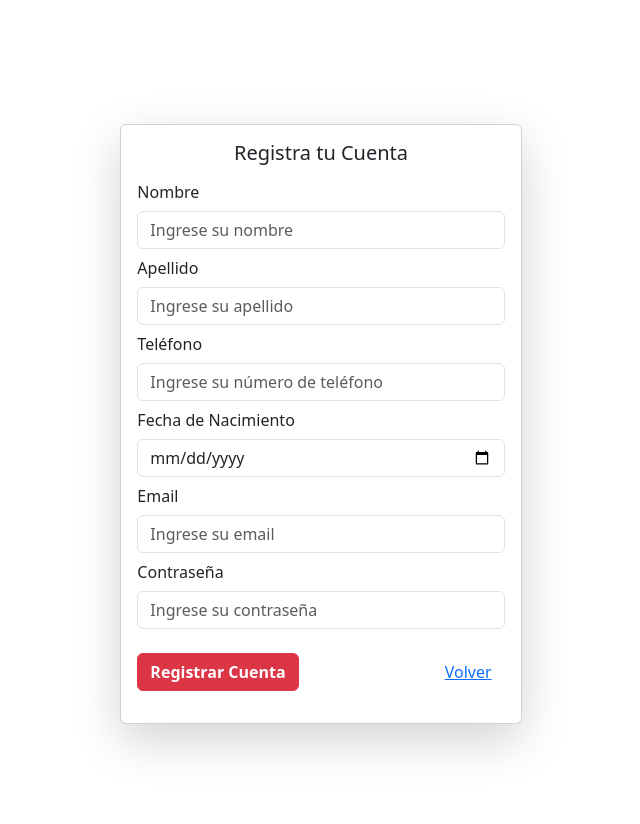
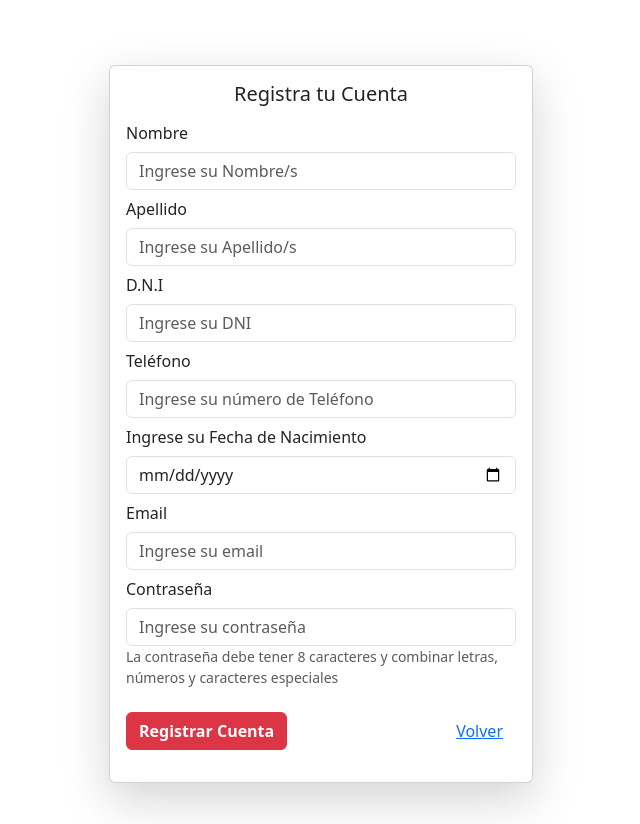
Before and after one commit to JoaquinManuelGonzalez/CaritasTrade, a Django app: page /registration_form/ in a window 1280 px wide. Shown: the whole page, without its empty margins (319-959 px from the left). Run offline with Django 5.2, Linux system fonts and the light colour scheme.

Commit message:
intento de registro

```diff
--- /dev/null
+++ b/affiliate_registration/register_form.py
@@ -0,0 +1,10 @@
+from django import forms
+
+class Register_Form(forms.Form):
+    dni = forms.CharField(label="dni", max_length=8)
+    email = forms.EmailField(label="email")
+    name = forms.CharField(label="name", max_length=20)
+    surname = forms.CharField(label="surname", max_length=20)
+    phone_number = forms.CharField(label="phone_number", max_length=10)
+    birth_day = forms.DateField(label="birth_day")
+    password = forms.CharField(label="password", max_length=8)
--- a/affiliate_registration/templates/registration_form.html
+++ b/affiliate_registration/templates/registration_form.html
@@ -15,32 +15,54 @@
         />
     </head>
     <body class="bg-bg-body-tertiary">
+        {% if error_text%}
+            <div
+                class="alert alert-primary alert-dismissible fade show"
+                role="alert"
+            >
+                <button
+                    type="button"
+                    class="btn-close"
+                    data-bs-dismiss="alert"
+                    aria-label="Close"
+                ></button>
+                <strong>Error: {{error_text}}</strong> Alert Content
+            </div>
+        {% endif %}
 
-        <div class="container-fluid d-flex justify-content-center align-items-center" style="height: 100vh;">
+        <div class="container-fluid d-flex justify-content-center align-items-center" style="height: 100vh; width: 35%">
             <div class="card shadow-lg">
                 <div class="card-body">
                     <h5 class="card-title text-center mb-2">Registra tu Cuenta</h5>
-                    <form>
+                    <form method="post">
+                        {% csrf_token %}
+                        {{ form.errors }}
                         <div class="form-group row">
                             <label for="inputFirstName" class="col-sm-9 col-form-label">Nombre</label>
                             <div class="col-sm-15">
-                                <input type="text" class="form-control" id="inputFirstName" placeholder="Ingrese su nombre" required>
+                                <input type="text" class="form-control" id="inputFirstName" placeholder="Ingrese su Nombre/s" required>
                             </div>
                         </div>
                         <div class="form-group row">
                             <label for="inputLastName" class="col-sm-9 col-form-label">Apellido</label>
                             <div class="col-sm-15">
-                                <input type="text" class="form-control" id="inputLastName" placeholder="Ingrese su apellido" required>
+                                <input type="text" class="form-control" id="inputLastName" placeholder="Ingrese su Apellido/s" required>
+                            </div>
+                        </div>
+                        <div class="form-group row">
+                            <label for="inputLastName" class="col-sm-9 col-form-label">D.N.I</label>
+                            <div class="col-sm-15">
+                                <input type="text" class="form-control" id="inputDNI" placeholder="Ingrese su DNI" required>
                             </div>
                         </div>
                         <div class="form-group row">
                             <label for="inputPhone" class="col-sm-9 col-form-label">Teléfono</label>
                             <div class="col-sm-15">
-                                <input type="tel" class="form-control" id="inputPhone" placeholder="Ingrese su número de teléfono" required>
+                                <input type="tel" class="form-control" id="inputPhone" placeholder="Ingrese su número de Teléfono" required>
                             </div>
                         </div>
                         <div class="form-group row">
-                            <label for="inputDOB" class="col-sm-9 col-form-label">Fecha de Nacimiento</label>
+                            <label for="inputDOB" class="col-sm-9 col-form-label">Ingrese su Fecha de Nacimiento</label>
                             <div class="col-sm-15">
                                 <input type="date" class="form-control" id="inputDOB" required>
                             </div>
@@ -55,6 +77,7 @@
                             <label for="inputPassword" class="col-sm-9 col-form-label">Contraseña</label>
                             <div class="col-sm-15">
                                 <input type="password" class="form-control" id="inputPassword" placeholder="Ingrese su contraseña" required>
+                                <small id="passwordHelp" class="form-text text-muted">La contraseña debe tener 8 caracteres y combinar letras, números y caracteres especiales</small>
                             </div>
                         </div>
                         <div class="form-group row mt-4 ">
@@ -81,5 +104,12 @@
             integrity="sha384-BBtl+eGJRgqQAUMxJ7pMwbEyER4l1g+O15P+16Ep7Q9Q+zqX6gSbd85u4mG4QzX+"
             crossorigin="anonymous"
         ></script>
+
+        <script>
+            var alertList = document.querySelectorAll(".alert");
+            alertList.forEach(function (alert) {
+                new bootstrap.Alert(alert);
+            });
+        </script>
     </body>
 </html>
--- a/affiliate_registration/views.py
+++ b/affiliate_registration/views.py
@@ -1,5 +1,83 @@
+from django.http import HttpResponseRedirect
 from django.shortcuts import render
+from django.core.exceptions import ValidationError
+from datetime import date
+import re
 
-# Create your views here.
+from . import register_form
+from data_base.models import Affiliate, Reputation
+
+
+def exist_email(new_email):
+    if Affiliate.objects.filter(email=new_email).exists():
+        raise ValidationError(
+            "El email ingresado ya se encuentra registrado en el sistema.")
+
+
+def exist_dni(new_dni):
+    if Affiliate.objects.filter(dni=new_dni).exists():
+        raise ValidationError(
+            "El D.N.I ingresado ya se encuentra registrado en el sistema.")
+
+
+def check_birth_day(new_birth_day):
+    minimum_age = date.today().year - 18
+    if new_birth_day.year > minimum_age:
+        raise ValidationError(
+            "La fecha de nacimiento ingresada debe ser mayor a 18 años.")
+
+
+def check_phone_number(new_phone_number):
+    if not new_phone_number.startswith("221"):
+        raise ValidationError(
+            "El número telefónico ingresado es inválido. Debe ser un número telefónico proveniente de La Plata")
+
+
+def check_password(new_password):
+    if (len(new_password) < 8) or (not re.search(r"[a-zA-Z0-9\W_]", new_password)):
+        raise ValidationError(
+            "La contraseña ingresada es inválida. Debe contener 8 caracteres como mínimo y contar con la combinación de números, letras y caracteres especiales.")
+
+
 def registration_form(request):
-    return render(request, "registration_form.html")
+    if request.method == "POST":
+        registration_form = register_form.Register_Form(request.POST)
+        if registration_form.is_valid():
+            try:
+                dni = registration_form.cleaned_data["dni"]
+                exist_dni(dni)
+                email = registration_form.cleaned_data["email"]
+                exist_email(email)
+                birth_day = registration_form.cleaned_data["birth_day"]
+                check_birth_day(birth_day)
+                phone_number = registration_form.cleaned_data["phone_number"]
+                check_phone_number(phone_number)
+                password = registration_form.cleaned_data["password"]
+                check_password(password)
+            except ValidationError as e:
+                registration_form.add_error(None, e)
+                return render(request, "registration_form.html", {
+                    "form": registration_form
+                })
+            new_reputation = Reputation.objects.create()
+            new_affiliate = Affiliate.objects.create(
+                dni=request.POST["dni"],
+                email=request.POST["email"],
+                name=request.POST["name"],
+                surname=request.POST["surname"],
+                phone_number=request.POST["phone_number"],
+                birth_day=request.POST["birth_day"],
+                password=request.POST["password"]
+            )
+            new_reputation.save()
+            new_affiliate.save()
+            return HttpResponseRedirect("/landing_page/")
+        else:
+            return render(request, "registration_form.html", {
+                "form": registration_form
+            })
+    else:
+        registration_form = register_form.Register_Form()
+        return render(request, "registration_form.html", {
+            "form" :registration_form
+        })
```
Also changed, not shown: data_base/models.py (+6 -6 lines), data_base/migrations/0002_rename_tittle_ecommercepost_title_and_more.py (added).
